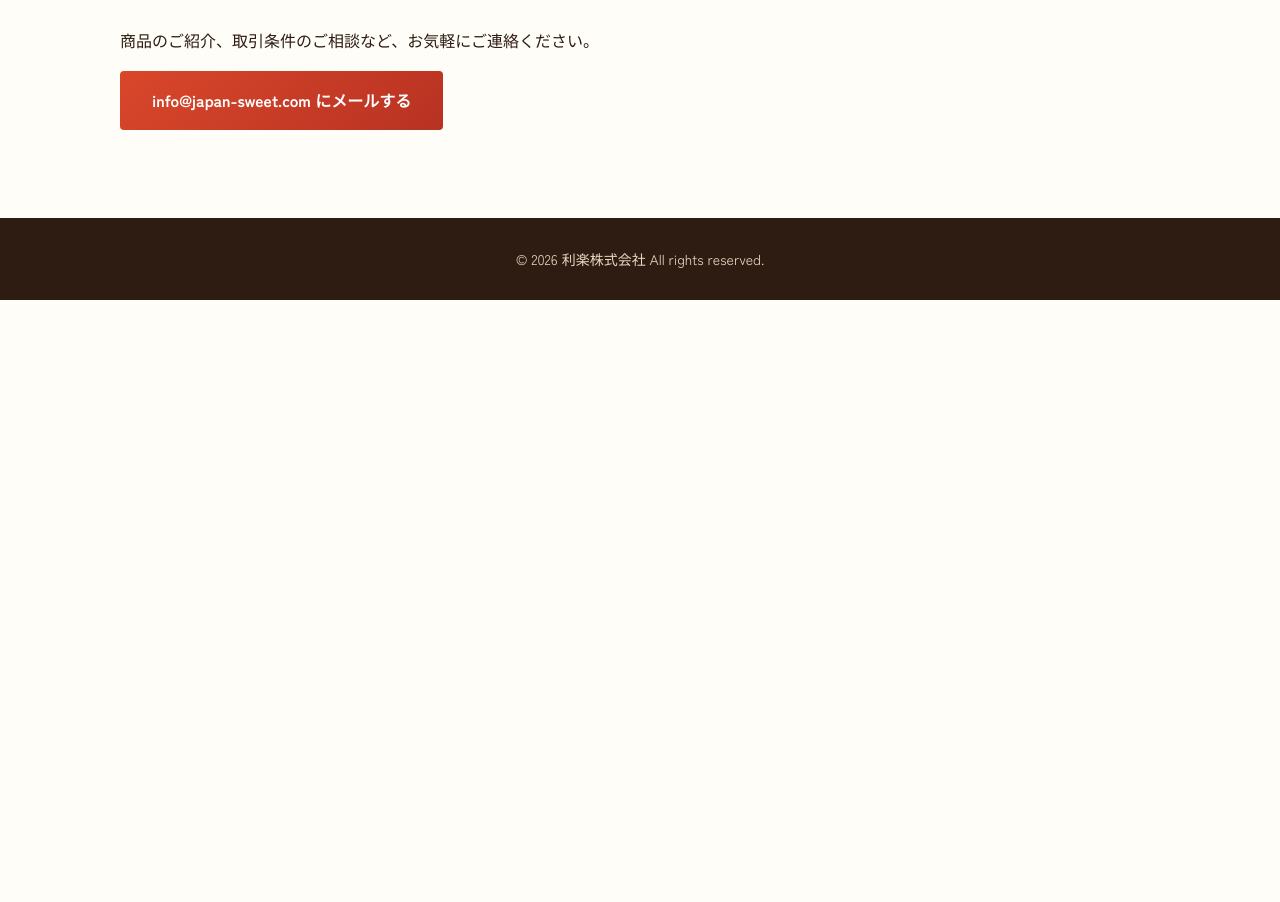
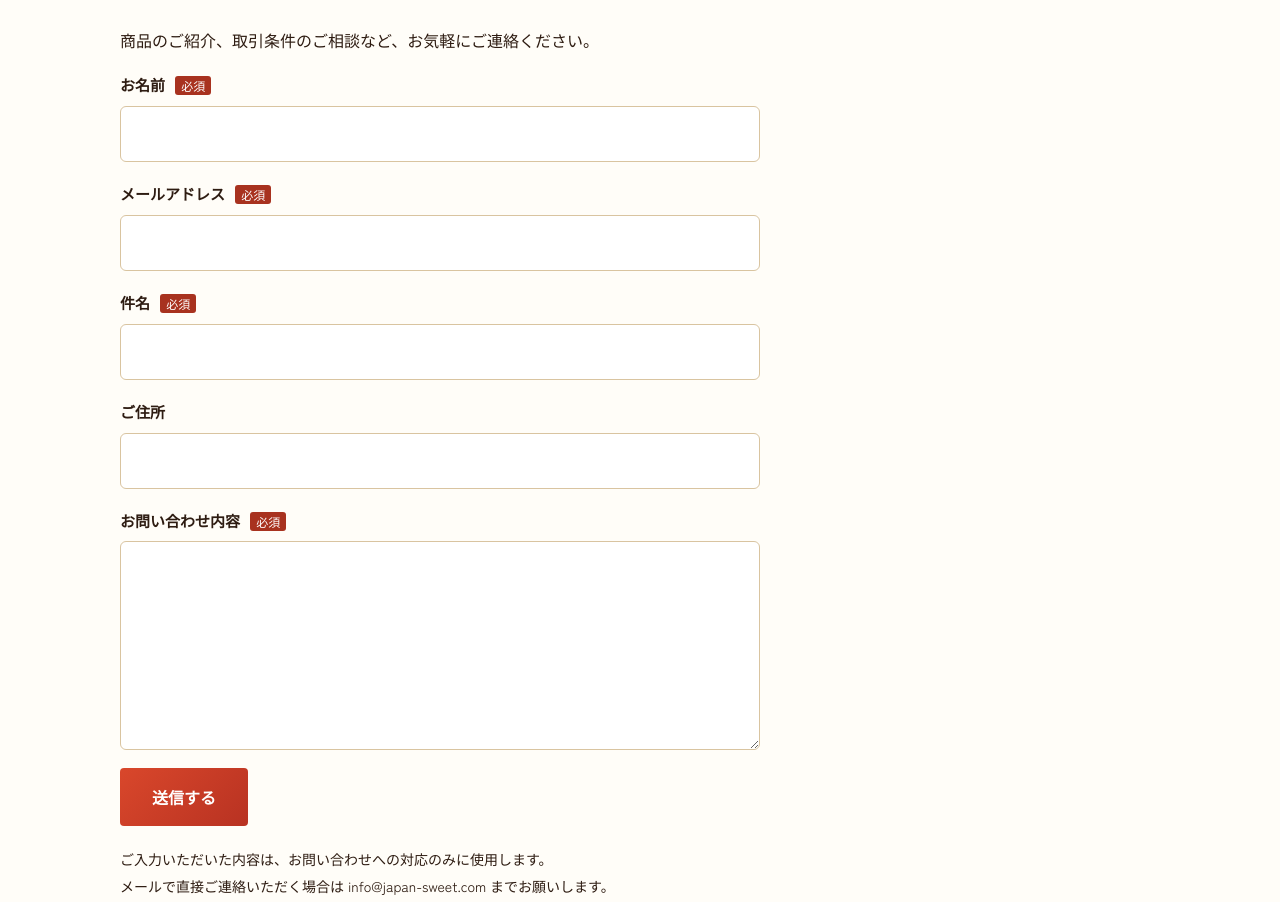
Before and after one commit to RirakuGlobal/riraku-website, a plain HTML site: page index.html in a window 1280 px wide. Shown: the part 3126-4028 px from the top of the page. Before the commit the page ends 3426 px from the top, so only its background shows below. Drawn offline with Linux system fonts and the light colour scheme.

Commit message:
Add contact form (ja)
Co-Authored-By: Claude Sonnet 5.5 <noreply@anthropic.com>
Claude-Session: https://claude.ai/code/session_017vzuR14Tz32vK6GvQFi6jE

```diff
--- a/index.html
+++ b/index.html
@@ -69,6 +69,15 @@ footer{background:var(--ink);color:#e8d9c0;text-align:center;padding:28px 24px;f
 .legend i{display:inline-block;width:34px;height:0;border-top:3px dashed #b83222;vertical-align:middle;margin-right:8px}
 .legend i.im{border-top:3px solid #1f6f5c}
 @media (max-width:600px){.map figcaption{padding:16px 16px 0}.map strong{font-size:17px}.map .lb text{font-size:34px;stroke-width:7px}.map .lb .pin{font-size:36px}.legend{padding:0 16px 14px}}
+.cf{display:grid;gap:18px;max-width:640px;margin:0 0 20px}
+.cf label{display:grid;gap:6px;font-weight:700;font-size:15px}
+.cf em{font-style:normal;font-size:12px;color:#fff;background:var(--teal);border-radius:3px;padding:1px 6px;margin-left:6px;font-weight:400}
+.cf input,.cf textarea{font:inherit;font-weight:400;font-size:16px;padding:12px 14px;border:1px solid #d9c4a0;border-radius:6px;background:#fff;color:var(--ink);width:100%}
+.cf textarea{resize:vertical}
+.cf .btn{border:0;cursor:pointer;font:inherit;font-weight:700;justify-self:start}
+.hp{position:absolute;left:-9999px;height:0;width:0;opacity:0}
+.note{font-size:14px;margin:0}
+.sent{background:#e9f4ee;border:1px solid #1f6f5c;color:#134a3c;border-radius:6px;padding:14px 18px;font-weight:700;max-width:640px}
 </style>
 </head>
 <body>
@@ -177,12 +186,26 @@ footer{background:var(--ink);color:#e8d9c0;text-align:center;padding:28px 24px;f
     <div>
       <h2>お問い合わせ</h2>
       <p>商品のご紹介、取引条件のご相談など、お気軽にご連絡ください。</p>
-      <p><a class="btn" href="mailto:info@japan-sweet.com">info@japan-sweet.com にメールする</a></p>
+      <p id="sent" class="sent" role="status" hidden>送信ありがとうございました。内容を確認のうえ、折り返しご連絡いたします。</p>
+      <form id="cf" class="cf" action="https://formsubmit.co/info@japan-sweet.com" method="POST">
+        <input type="hidden" name="_subject" value="利楽株式会社 サイトからのお問い合わせ">
+        <input type="hidden" name="_template" value="table">
+        <input type="hidden" name="_next" id="nx" value="">
+        <input type="text" name="_honey" class="hp" tabindex="-1" autocomplete="off" aria-hidden="true">
+        <label><span>お名前 <em>必須</em></span><input type="text" name="お名前" autocomplete="name" required></label>
+        <label><span>メールアドレス <em>必須</em></span><input type="email" name="email" autocomplete="email" required></label>
+        <label><span>件名 <em>必須</em></span><input type="text" name="件名" required></label>
+        <label><span>ご住所</span><input type="text" name="ご住所" autocomplete="street-address"></label>
+        <label><span>お問い合わせ内容 <em>必須</em></span><textarea name="お問い合わせ内容" rows="6" required></textarea></label>
+        <button class="btn" type="submit">送信する</button>
+      </form>
+      <p class="note">ご入力いただいた内容は、お問い合わせへの対応のみに使用します。<br>メールで直接ご連絡いただく場合は info@japan-sweet.com までお願いします。</p>
     </div>
   </section>
 </main>
 
 <footer>&copy; 2026 利楽株式会社 All rights reserved.</footer>
 <script>document.addEventListener("click",function(e){var d=document.querySelector("details.lang");if(d&&!d.contains(e.target))d.removeAttribute("open")});document.addEventListener("keydown",function(e){if(e.key==="Escape"){var d=document.querySelector("details.lang");if(d)d.removeAttribute("open")}});</script>
+<script>(function(){var n=document.getElementById("nx");if(n)n.value=location.origin+location.pathname+"?sent=1#contact";if(/[?&]sent=1/.test(location.search)){var s=document.getElementById("sent");if(s)s.hidden=false}})();</script>
 </body>
 </html>
```
